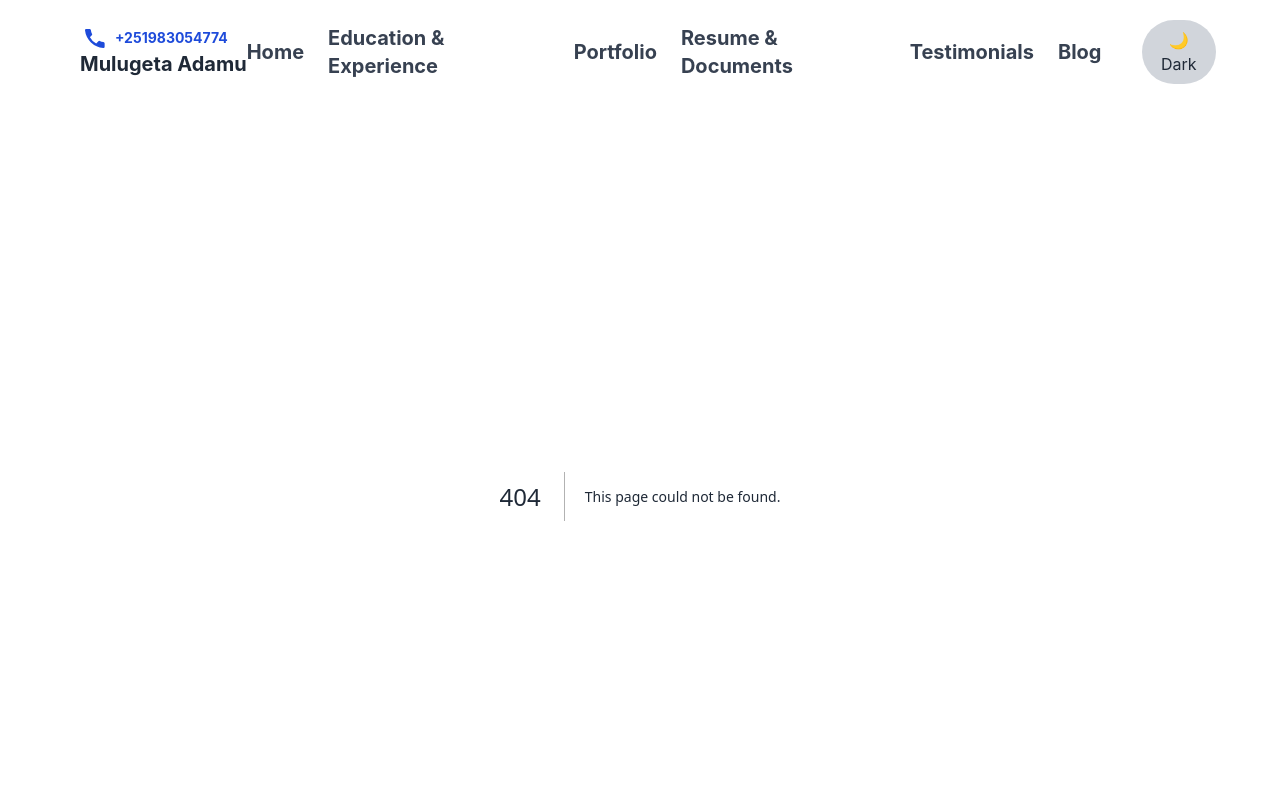
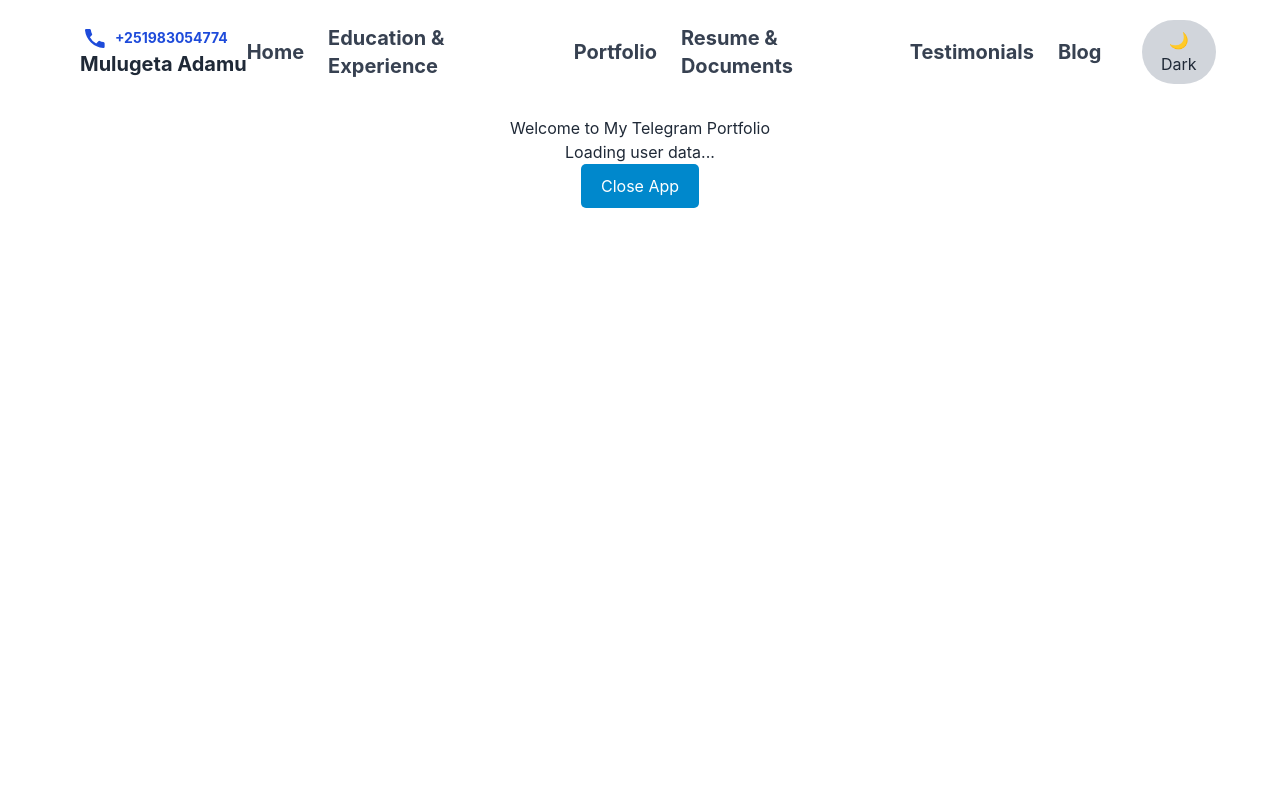
Before and after one commit to Mulugeta-sPublishedProjects/my-personal-website, a Next.js app: page /telegram in a window 1280 px wide. Before the commit this address had no page. Shown: the top 800 px of the page. Built offline with nearby package versions, Linux system fonts and the light colour scheme.

Commit message:
feat: add mini app

```diff
--- a/src/app/layout.tsx
+++ b/src/app/layout.tsx
@@ -69,7 +69,8 @@ export default function RootLayout({
   return (
     <html lang="en" className="scroll-smooth">
       <head>
-        {/* Preconnect and DNS Prefetch for faster resource resolution */}
+      <script src="https://telegram.org/js/telegram-web-app.js"></script>
+
         <link
           rel="preconnect"
           href="https://fisvimgyzujfdndsqeoq.supabase.co"
--- /dev/null
+++ b/src/app/telegram/page.tsx
@@ -0,0 +1,69 @@
+"use client";
+
+import { useEffect, useState } from "react";
+
+interface TelegramUser {
+  id: number;
+  first_name: string;
+  last_name?: string;
+  username?: string;
+  photo_url?: string;
+  language_code?: string;
+}
+
+declare global {
+  interface Window {
+    Telegram?: {
+      WebApp: {
+        ready: () => void;
+        close: () => void;
+        initDataUnsafe: {
+          user?: TelegramUser;
+        };
+      };
+    };
+  }
+}
+
+export default function TelegramMiniApp() {
+  const [user, setUser] = useState<TelegramUser | null>(null);
+
+  useEffect(() => {
+    if (typeof window !== "undefined" && window.Telegram?.WebApp) {
+      const tg = window.Telegram.WebApp;
+
+      // Initialize Telegram Web App
+      tg.ready();
+
+      // Fetch user information
+      const userInfo = tg.initDataUnsafe?.user || null;
+      setUser(userInfo);
+
+      console.log("Telegram User Info:", userInfo);
+    }
+  }, []);
+
+  return (
+    <div style={{ padding: "20px", textAlign: "center" }}>
+      <h1>Welcome to My Telegram Portfolio</h1>
+      {user ? (
+        <p>Hello, {user.first_name}!</p>
+      ) : (
+        <p>Loading user data...</p>
+      )}
+      <button
+        style={{
+          padding: "10px 20px",
+          backgroundColor: "#0088cc",
+          color: "#fff",
+          border: "none",
+          borderRadius: "5px",
+          cursor: "pointer",
+        }}
+        onClick={() => window.Telegram?.WebApp?.close()}
+      >
+        Close App
+      </button>
+    </div>
+  );
+}
```
